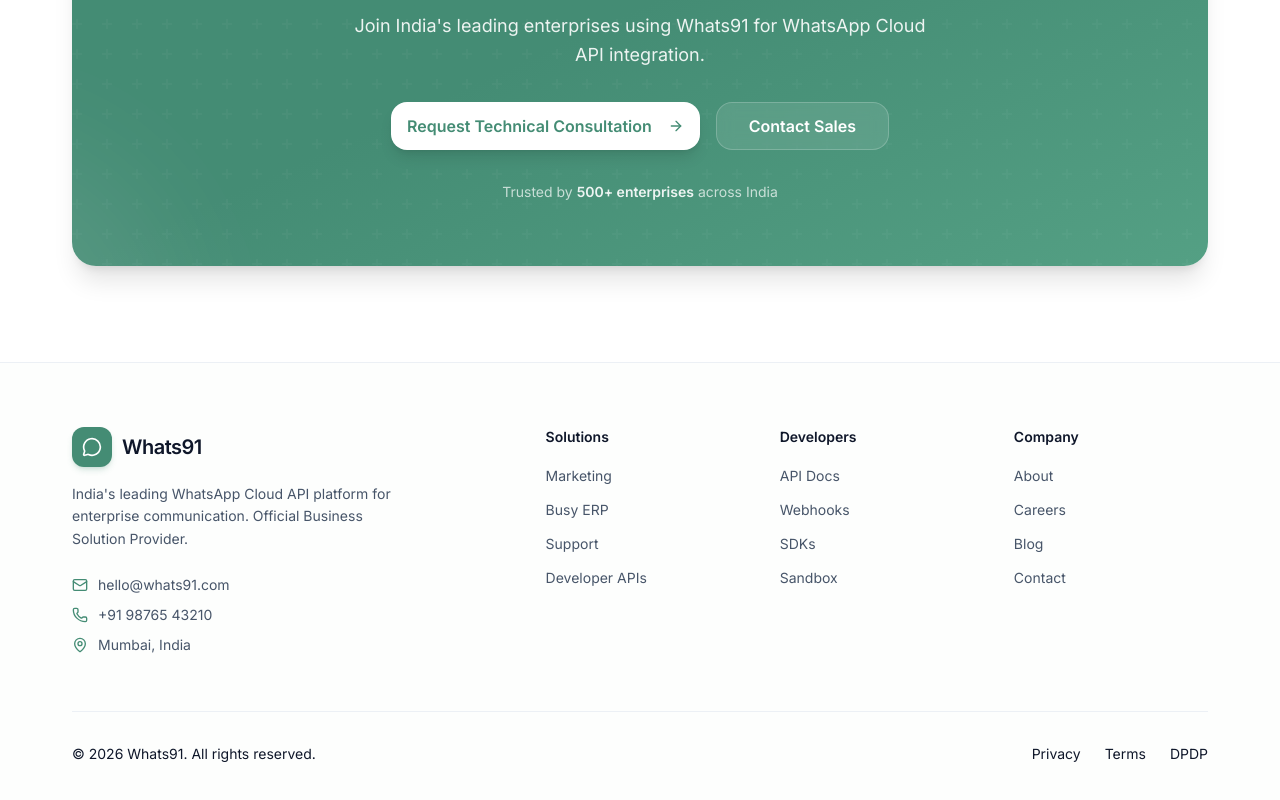
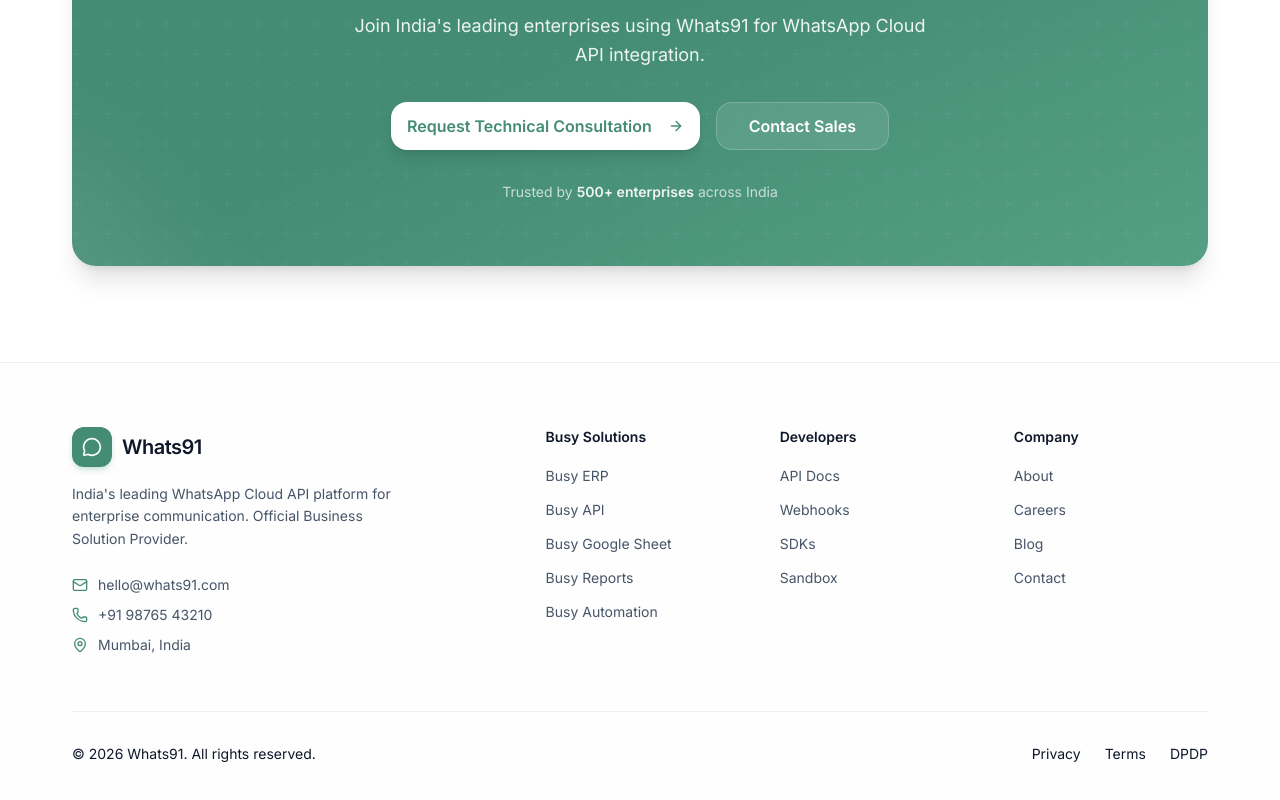
Before and after one commit to travel-dev82/whats91.com, a Next.js app: page / in a window 1280 px wide. Shown: the part 6815-7615 px from the top of the page. Built offline with nearby package versions, Linux system fonts and the light colour scheme.

Commit message:
Update footer with dedicated Busy Solutions links

```diff
--- a/src/components/landing/Footer.tsx
+++ b/src/components/landing/Footer.tsx
@@ -4,11 +4,12 @@
 import { MessageCircle, Mail, MapPin, Phone } from "lucide-react";
 
 const footerLinks = {
-  solutions: [
-    { label: "Marketing", href: "/solutions/marketing" },
+  busySolutions: [
     { label: "Busy ERP", href: "/solutions/busy-erp" },
-    { label: "Support", href: "/solutions/support" },
-    { label: "Developer APIs", href: "/solutions/developer" },
+    { label: "Busy API", href: "/solutions/busy-api" },
+    { label: "Busy Google Sheet", href: "/solutions/busy-google-sheet" },
+    { label: "Busy Reports", href: "/solutions/busy-reports" },
+    { label: "Busy Automation", href: "/solutions/payment-reminders" },
   ],
   developers: [
     { label: "API Docs", href: "/docs" },
@@ -68,11 +69,11 @@
           {/* Links Grid */}
           <div className="grid grid-cols-2 gap-8 sm:gap-10 lg:col-span-3 lg:grid-cols-3">
 
-            {/* Solutions */}
+            {/* Busy Solutions */}
             <div className="text-center sm:text-left">
-              <h4 className="text-xs sm:text-sm font-semibold text-text-primary mb-4">Solutions</h4>
+              <h4 className="text-xs sm:text-sm font-semibold text-text-primary mb-4">Busy Solutions</h4>
               <ul className="space-y-2.5">
-                {footerLinks.solutions.map((link) => (
+                {footerLinks.busySolutions.map((link) => (
                   <li key={link.label}>
                     <Link href={link.href} className="text-xs sm:text-sm text-text-secondary hover:text-brand-primary transition-colors">
                       {link.label}
```
